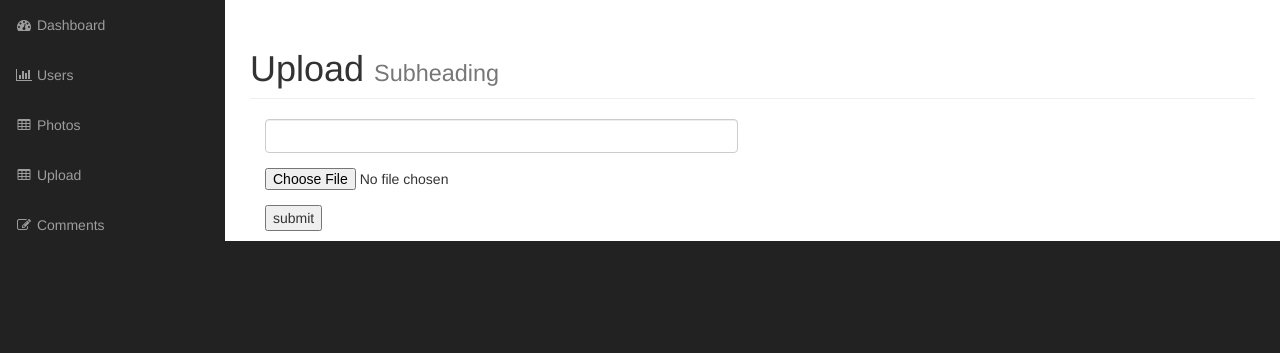
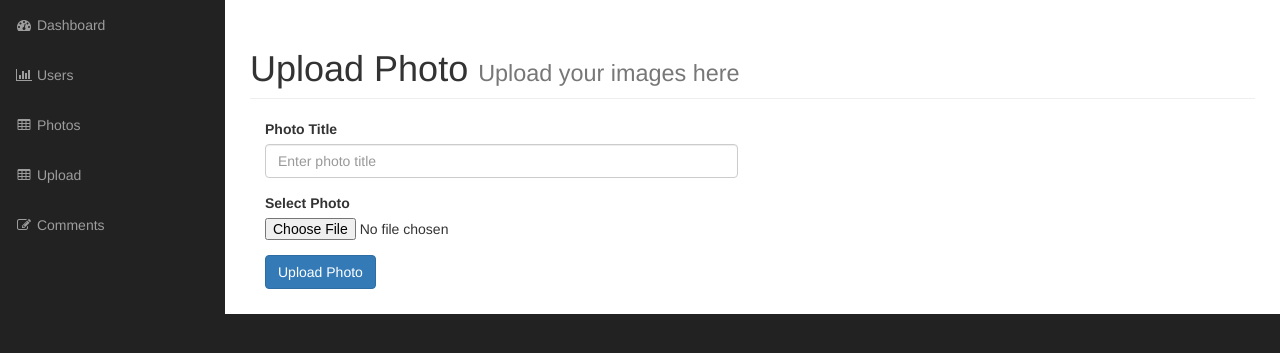
Before and after one commit to wafeeyhm/cms-oop, a PHP site: page /admin/upload.php in a window 1280 px wide. Shown: the part 51-404 px from the top of the page. Run offline with PHP 8.4, Linux system fonts and the light colour scheme; the visitor is signed in with stand-in values (Sample User, id 1); grey boxes labelled with a size stand in for pictures from a placeholder-image service; some libraries are stand-ins or nearby versions.

Commit message:
file upload and db inserted but display an empty message

```diff
--- a/admin/includes/init.php
+++ b/admin/includes/init.php
@@ -2,9 +2,9 @@
 
 defined('DS') ? null : define('DS', DIRECTORY_SEPARATOR);
 
-defined('SITE_ROOT') ? null : define('SITE_ROOT', DS . 'laragon' . DS . 'wwww' . DS . 'cms-oop');
+defined('SITE_ROOT') ? null : define('SITE_ROOT', DS . 'laragon' . DS . 'www' . DS . 'cms-oop');
 
-defined('INCLUDES_PATH') ? null : define('INCLUDES_PATH', SITE_ROOT.DS.'admin'.DS.'includes');
+defined('INCLUDES_PATH') ? null : define('INCLUDES_PATH', SITE_ROOT . DS . 'admin' . DS . 'includes');
 
 require_once("functions.php");
 require_once("new_config.php");
--- a/admin/includes/photo.php
+++ b/admin/includes/photo.php
@@ -1,6 +1,6 @@
 <?php
 
-class Photo extends Db_object{
+class Photo extends Db_object {
 
     protected static $db_table = "photos";
     protected static $db_table_fields = ['photo_id', 'title', 'description', 'filename', 'type', 'size'];
@@ -13,9 +13,9 @@ class Photo extends Db_object{
 
     public $tmp_path;
     public $upload_directory = "images";
-    public $errors = array();
-    public $upload_errors_array = array(
-        UPLOAD_ERR_OK => "No error, the file uploaded with success.",
+    public $errors = [];
+    public $upload_errors_array = [
+        UPLOAD_ERR_OK => "No error, the file uploaded successfully.",
         UPLOAD_ERR_INI_SIZE => "The uploaded file exceeds the upload_max_filesize directive in php.ini.",
         UPLOAD_ERR_FORM_SIZE => "The uploaded file exceeds the MAX_FILE_SIZE directive that was specified in the HTML form.",
         UPLOAD_ERR_PARTIAL => "The uploaded file was only partially uploaded.",
@@ -23,79 +23,92 @@ class Photo extends Db_object{
         UPLOAD_ERR_NO_TMP_DIR => "Missing a temporary folder.",
         UPLOAD_ERR_CANT_WRITE => "Failed to write file to disk.",
         UPLOAD_ERR_EXTENSION => "File upload stopped by a PHP extension."
-    );
+    ];
 
-    public function set_files($file){
-
-        if (empty($file) || !$file || !is_Array($file)) {
-            # code...
-            $this->errors[] = "There was no file uplaoded here";
+    /**
+     * Set file properties
+     */
+    public function set_files($file) {
+        if (!$file || empty($file) || !is_array($file)) {
+            $this->errors[] = "No file uploaded.";
             return false;
-        }
-        else if($file['error'] != 0){
-
+        } elseif ($file['error'] != 0) {
             $this->errors[] = $this->upload_errors_array[$file['error']];
             return false;
-
-        }
-        else{
-
+        } else {
             $this->filename = basename($file['name']);
             $this->tmp_path = $file['tmp_name'];
             $this->type = $file['type'];
             $this->size = $file['size'];
-
         }
-
     }
 
-    public function save(){
-
+    /**
+     * Save the photo
+     */
+    public function save() {
         if ($this->photo_id) {
-            # code...
-            $this->update();
-        }
-        else{
-
+            return $this->update();
+        } else {
             if (!empty($this->errors)) {
-                # code...
                 return false;
-
             }
 
             if (empty($this->filename) || empty($this->tmp_path)) {
-                # code...
-                $this->errors[] = "the file was not available";
+                $this->errors[] = "The file was not available.";
                 return false;
-
             }
 
             $target_path = SITE_ROOT . DS . 'admin' . DS . $this->upload_directory . DS . $this->filename;
 
+            // Check if the file already exists
             if (file_exists($target_path)) {
-                # code...
-                $this->errors[] = "the file {$this->filename} already exists";
+                $this->errors[] = "The file {$this->filename} already exists.";
                 return false;
             }
 
+            // Move the file
             if (move_uploaded_file($this->tmp_path, $target_path)) {
-                # code...
                 if ($this->create()) {
-                    # code...
-                    unset($this->tmp_path);
+                    unset($this->tmp_path); // clear temp path after upload
                     return true;
                 }
-            }
-            else{
-                # code...
-                $this->errors[] = "The application dont have read/write permission on the folder.";
+            } else {
+                $this->errors[] = "The file directory does not have the required permissions.";
                 return false;
             }
-
         }
-
     }
 
+    /**
+     * Delete the photo file from the directory
+     */
+    public function delete_photo() {
+        if ($this->delete()) {
+            $target_path = SITE_ROOT . DS . 'admin' . DS . $this->upload_directory . DS . $this->filename;
+            return unlink($target_path) ? true : false;
+        } else {
+            return false;
+        }
+    }
+
+    /**
+     * Display the path of the photo
+     */
+    public function picture_path() {
+        return $this->upload_directory . DS . $this->filename;
+    }
+
+    /**
+     * Return a short description or caption of the photo
+     */
+    public function get_short_description($length = 30) {
+        if (strlen($this->description) > $length) {
+            return substr($this->description, 0, $length) . "...";
+        } else {
+            return $this->description;
+        }
+    }
 }
 
 ?>
--- a/admin/upload.php
+++ b/admin/upload.php
@@ -1,55 +1,79 @@
 <?php
     include("includes/header.php");
 
-    if(!$session->is_signed_in()){redirect("login.php");}
+    // Ensure the user is signed in before allowing uploads
+    if(!$session->is_signed_in()) {
+        redirect("login.php");
+    }
+
+    $message = ""; // Initialize the message variable
 
     if (isset($_POST['submit'])) {
-        # code...
-        echo "<h1>Hello</h1>";
+        $photo = new Photo();
+        $photo->title = $_POST['title'];
+
+        // Call set_files to validate and set the file upload details
+        $photo->set_files($_FILES['file_upload']);
+
+        // Attempt to save the photo, if successful display success message, else display errors
+        if ($photo->save()) {
+            $message = "<div class='alert alert-success'>Photo uploaded successfully!</div>";
+        } else {
+            $message = "<div class='alert alert-danger'>" . join("<br>", $photo->errors) . "</div>";
         }
-
+    }
 ?>
 
 <!-- Navigation -->
 <nav class="navbar navbar-inverse navbar-fixed-top" role="navigation">
-            <!-- Brand and toggle get grouped for better mobile display -->
     <?php include("includes/top_nav.php"); ?>
-            <!-- Sidebar Menu Items - These collapse to the responsive navigation menu on small screens -->
     <?php include("includes/side_nav.php"); ?>
-            <!-- /.navbar-collapse -->
 </nav>
 
 <div id="page-wrapper">
-
     <div class="container-fluid">
 
         <!-- Page Heading -->
         <div class="row">
             <div class="col-lg-12">
                 <h1 class="page-header">
-                        Upload
-                        <small>Subheading</small>
+                    Upload Photo
+                    <small>Upload your images here</small>
                 </h1>
 
                 <div class="col-md-6">
+                    <!-- Display success or error messages -->
+                    <?php
+                        // Ensure the message is output only if it's not empty
+                        if(!empty($message)) {
+                            echo $message;
+                        }
+                    ?>
+
+                    <!-- Photo Upload Form -->
                     <form action="upload.php" method="post" enctype="multipart/form-data">
+
                         <div class="form-group">
-                                <input type="text" name="title" id="title" required class="form-control">
+                            <label for="title">Photo Title</label>
+                            <input type="text" name="title" id="title" required class="form-control" placeholder="Enter photo title">
                         </div>
+
                         <div class="form-group">
-                                <input type="file" name="file_upload" id="file_upload">
+                            <label for="file_upload">Select Photo</label>
+                            <input type="file" name="file_upload" id="file_upload" required class="form-control-file">
                         </div>
-                            <input type="submit" name="submit" value="submit">
+
+                        <div class="form-group">
+                            <input type="submit" name="submit" value="Upload Photo" class="btn btn-primary">
+                        </div>
                     </form>
                 </div>
-
             </div>
         </div>
         <!-- /.row -->
 
     </div>
     <!-- /.container-fluid -->
-
 </div>
 <!-- /#page-wrapper -->
 
```
Also changed, not shown: admin/images/OIF.jpg (added), admin/images/large_preview.jpg (added), admin/images/ping test from 3GM.png (added), admin/images/traffic-flow-ndpx.png (added). Lines whose indentation alone changed are shown as unchanged.
